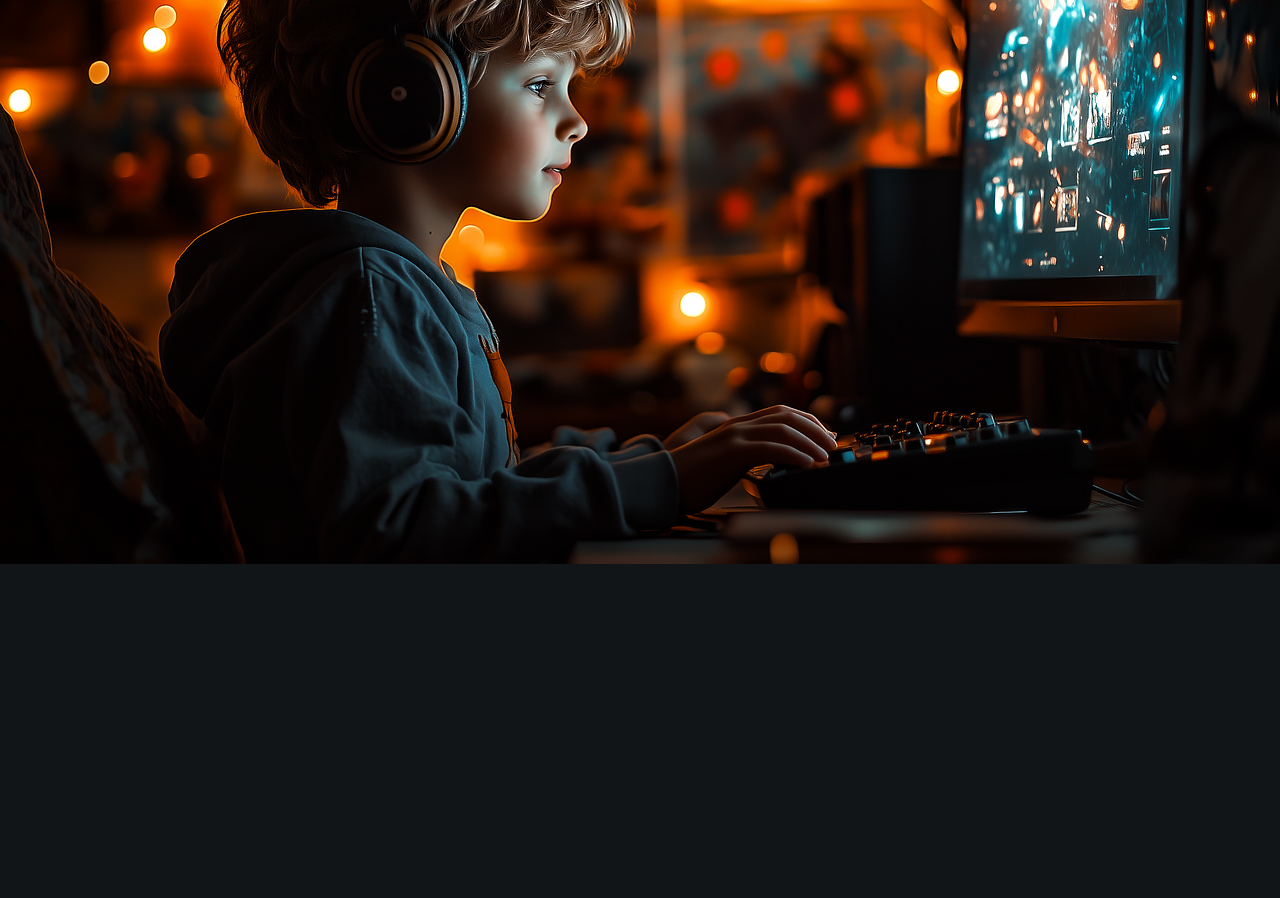
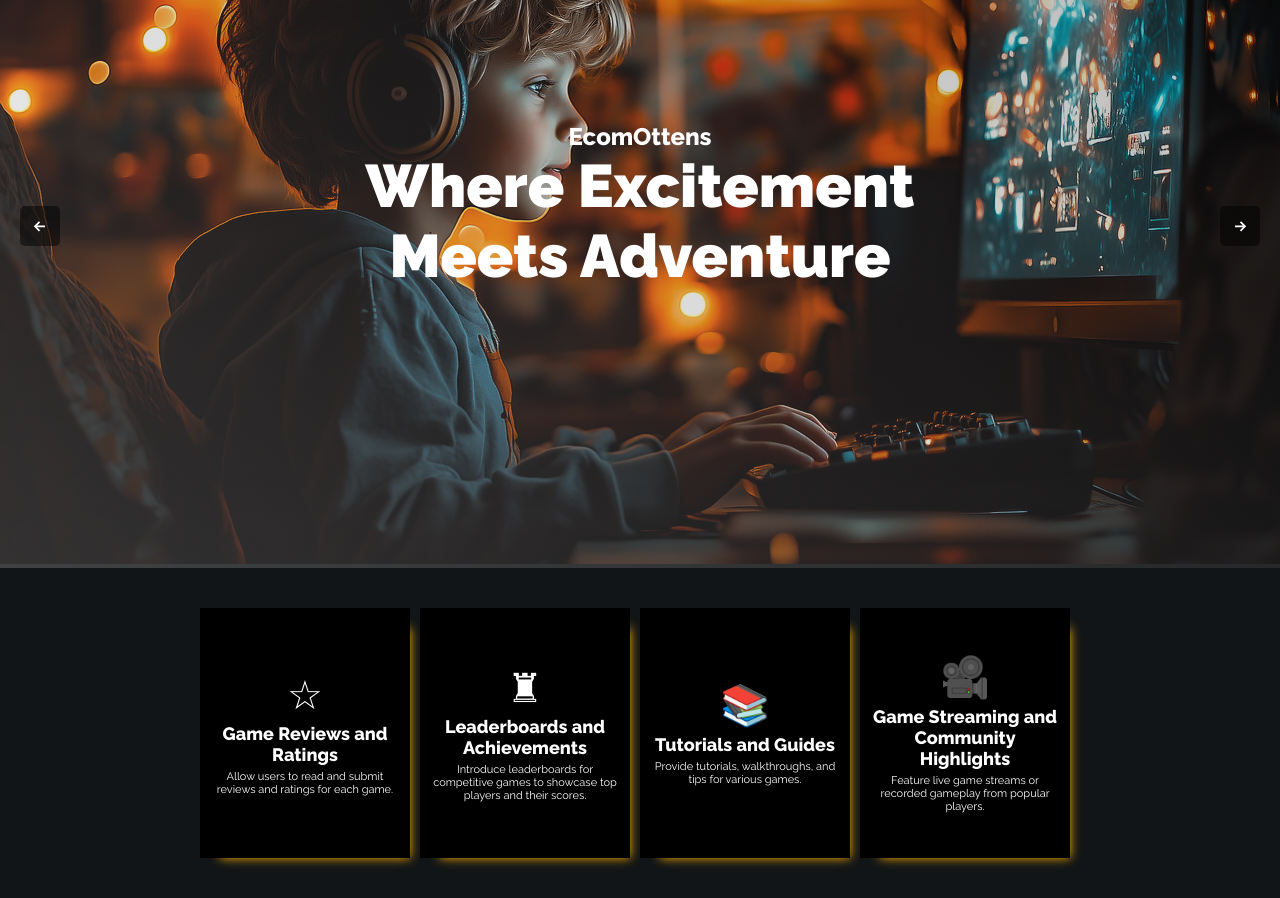
Before and after one commit to sjottens/ecomottens01, a Next.js app: page / in a window 1280 px wide. Shown: the part 320-1218 px from the top of the page. Before the commit the page ends 888 px from the top, so only its background shows below. Built offline with nearby package versions, Linux system fonts and the light colour scheme.

Commit message:
second push

```diff
--- /dev/null
+++ b/Static/featureData.ts
@@ -0,0 +1,26 @@
+export const FeaturesData = [
+	{
+			id: 1,
+			FeatureName: "Game Reviews and Ratings",
+			FeatureDesc: "Allow users to read and submit reviews and ratings for each game.",
+			FeatureIcon: "☆"
+	},
+	{
+			id: 2,
+			FeatureName: "Leaderboards and Achievements",
+			FeatureDesc: "Introduce leaderboards for competitive games to showcase top players and their scores.",
+			FeatureIcon: "♜"
+	},
+	{
+			id: 3,
+			FeatureName: "Tutorials and Guides",
+			FeatureDesc: "Provide tutorials, walkthroughs, and tips for various games.",
+			FeatureIcon: "📚"
+	},
+	{
+			id: 4,
+			FeatureName: "Game Streaming and Community Highlights",
+			FeatureDesc: "Feature live game streams or recorded gameplay from popular players.",
+			FeatureIcon: "🎥"
+	}
+];
--- /dev/null
+++ b/app/Components/Features/Feature.module.css
@@ -0,0 +1,64 @@
+.Features {
+	display: flex;
+	flex-wrap: wrap;
+	gap: 10px;
+}
+
+.Main {
+	flex-basis: calc(25% - 10px);
+	height: 250px;
+	box-shadow: var(--boxShadow);
+	overflow: hidden;
+	box-shadow: 10px 10px 10px -10px var(--main);
+	padding: 10px;
+	display: flex;
+	align-items: center;
+	background-color: #000;
+}
+
+.Main:hover {
+	box-shadow: 3px 4px 4px 3px var(--main)
+}
+
+.Box {
+	text-align: center;
+}
+
+.Box .Icon {
+	font-size: 40px;
+}
+
+.Box h6 {
+	font-weight: 800;
+	font-size: 18px;
+	margin-block: 5px;
+}
+
+.Box .Desc {
+	font-size: 11px;
+}
+
+
+@media(max-width:1200px) {
+
+	.Main {
+			flex-basis: calc(33.33% - 10px);
+	}
+
+}
+
+@media(max-width:900px) {
+
+	.Main {
+			flex-basis: calc(50% - 10px);
+	}
+
+}
+
+@media(max-width:600px) {
+
+	.Main {
+			flex-basis: calc(100%);
+	}
+
+}
--- /dev/null
+++ b/app/Components/Features/FeatureBox.tsx
@@ -0,0 +1,33 @@
+import React from 'react'
+import styles from './Feature.module.css'
+
+
+interface FeatureBoxProps {
+	Icon: string,
+	FeatureName: string,
+	FeatureDesc: string,
+}
+
+const FeatureBox = (
+	{
+		Icon,
+		FeatureName,
+		FeatureDesc
+	}:FeatureBoxProps
+) => {
+	return (
+		<div className={styles.Main}>
+			<div className={styles.Box}>
+				<p className={styles.Icon}>
+					{Icon}
+				</p>
+				<h6>{FeatureName}</h6>
+				<p className={styles.Desc}>
+					{FeatureDesc}
+				</p>
+			</div>
+		</div>
+	)
+}
+
+export default FeatureBox
--- /dev/null
+++ b/app/Components/Features/Features.tsx
@@ -0,0 +1,30 @@
+import React from 'react'
+import styles from './Feature.module.css'
+
+//For components
+import FeatureBox from './FeatureBox'
+
+//Data
+import { FeaturesData } from '@/Static/featureData'
+
+const Features = () => {
+	return (
+		<div className={styles.Features}>
+			{
+				FeaturesData.map((I) => (
+					<FeatureBox
+						key={I.id}
+						Icon={I.FeatureIcon}
+						FeatureDesc={I.FeatureDesc}
+						FeatureName={I.FeatureName}
+					/>
+
+				))
+			}
+
+
+		</div>
+	)
+}
+
+export default Features
--- a/app/Components/SliderBg/SliderBg.module.css
+++ b/app/Components/SliderBg/SliderBg.module.css
@@ -51,7 +51,7 @@
 	background: rgba(0, 0, 0, 0.5);
 	color: #fff;
 	border: none;
-	padding: 10px;
+	padding: 10px 10px 5px 10px;
 	font-size: 20px;
 	cursor: pointer;
 	border-radius: 5px;
--- a/app/Components/SliderBg/SliderBg.tsx
+++ b/app/Components/SliderBg/SliderBg.tsx
@@ -1,13 +1,58 @@
-import React from 'react'
+"use client"
+import React, { useEffect, useState } from 'react'
 import styles from './SliderBg.module.css'
 
+//For React Icons
+import { GrFormPreviousLink } from "react-icons/gr";
+import { GrFormNextLink } from "react-icons/gr";
+
 const SliderBg = () => {
+
+	const Images = [
+		'./assets/About.jpg',
+		'./assets/mainBg1.jpg',
+		'./assets/mainBg2.jpg'
+	]
+
+	const[curentImageIndex, setCurrentImageIndex] = useState(0);
+
+	//Function to go to next Image
+	const nextImg = () => {
+		setCurrentImageIndex((prevIndex) => (prevIndex + 1) % Images.length)
+	}
+
+	//Function To Go To The Previous Image
+	const prevImg = () => {
+		setCurrentImageIndex((prevIndex) => (prevIndex - 1 + Images.length) % Images.length)
+	}
+	//Auto Change the Image in 10sec.
+	useEffect(() => {
+		const intervalId = setInterval(() => {
+			nextImg()
+		}, 10000) // 10 seconden.
+
+		return () => clearInterval(intervalId)
+
+	}, [])
+
+
 	return (
 		<div className={styles.Slider}>
 			<div>
 				<div>
-					<img src="/assets/About.jpg" alt=""/>
+					<img src={Images[curentImageIndex]} alt="Background Image"/>
 				</div>
+				<div className={styles.Overlay}></div>
+			</div>
+			<div className={styles.Content}>
+				<h6>EcomOttens</h6>
+				<h5>Where Excitement Meets Adventure</h5>
+			</div>
+
+			{/* Slider controls */}
+			<div className={styles.Controls}>
+				<button onClick={prevImg} className={styles.PrevButton}><GrFormPreviousLink /></button>
+				<button onClick={nextImg} className={styles.NextButton}><GrFormNextLink /></button>
 			</div>
 		</div>
 	)
--- /dev/null
+++ b/app/Components/Wrapper/Wrapper.module.css
@@ -0,0 +1,24 @@
+.Wrapper {
+	padding-inline: 200px;
+	padding-block: 20px;
+	margin-block: 20px;
+}
+
+
+@media (max-width: 1200px) {
+	.Wrapper {
+			padding-inline: 100px;
+	}
+}
+
+@media (max-width: 900px) {
+	.Wrapper {
+			padding-inline: 40px;
+	}
+}
+
+@media (max-width: 600px) {
+	.Wrapper {
+			padding-inline: 20px;
+	}
+}
--- /dev/null
+++ b/app/Components/Wrapper/Wrapper.tsx
@@ -0,0 +1,15 @@
+import React from 'react'
+import styles from './Wrapper.module.css'
+
+
+const Wrapper = (
+	{ children }: { children: React.ReactNode }
+) => {
+	return (
+		<div className={styles.Wrapper}>
+			{children}
+		</div>
+	)
+}
+
+export default Wrapper
--- a/app/page.tsx
+++ b/app/page.tsx
@@ -1,8 +1,8 @@
-import Image from "next/image";
-import styles from "./page.module.css";
 
 //for Components
 import SliderBg from "./Components/SliderBg/SliderBg";
+import Wrapper from "./Components/Wrapper/Wrapper";
+import Features from "./Components/Features/Features";
 
 export const metadata = {
 	title: "Home - EcomOttens"
@@ -13,6 +13,12 @@ export default function Home() {
   return (
 		<>
 			<SliderBg />
+			<Wrapper>
+				{/* For Features */}
+				<Features />
+
+				{/* For About us */}
+			</Wrapper>
 		</>
   );
 }
```
Also changed, not shown: Static/highResolutionData.ts (added, +30 -0 lines).
